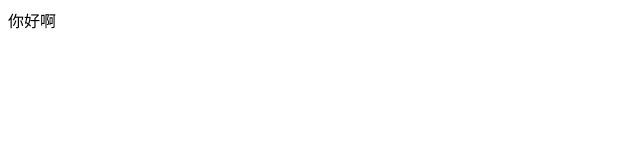
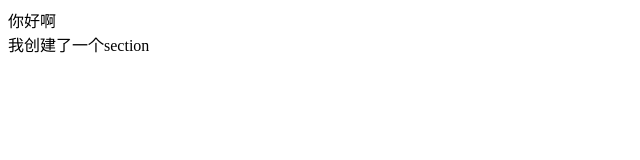
Before and after one commit to flowerYs/flowerYs.github.io, a plain HTML site: page index.html in a window 1280 px wide. Shown: the whole page, without its empty margins (0-640 px from the left). Drawn offline with Linux system fonts and the light colour scheme.

Commit message:
我创建了section

```diff
--- a/index.html
+++ b/index.html
@@ -6,5 +6,6 @@
 </head>
 <body>
     <div>你好啊</div>
+    <section>我创建了一个section</section>
 </body>
 </html>
```
